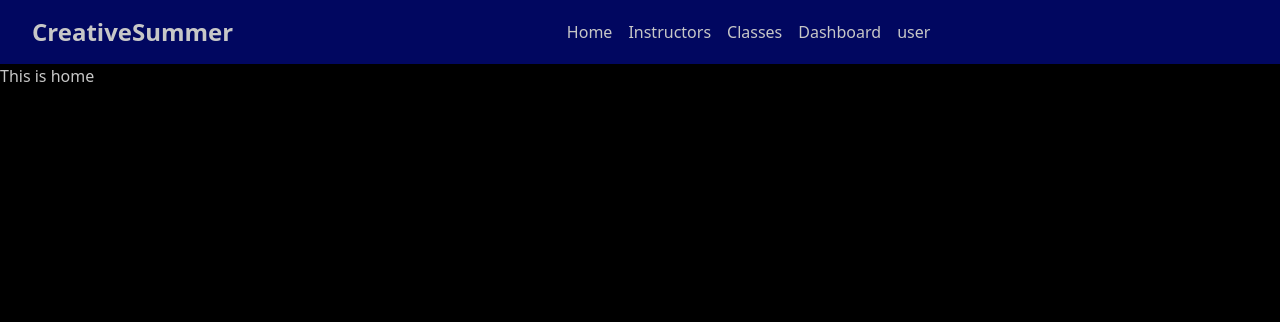
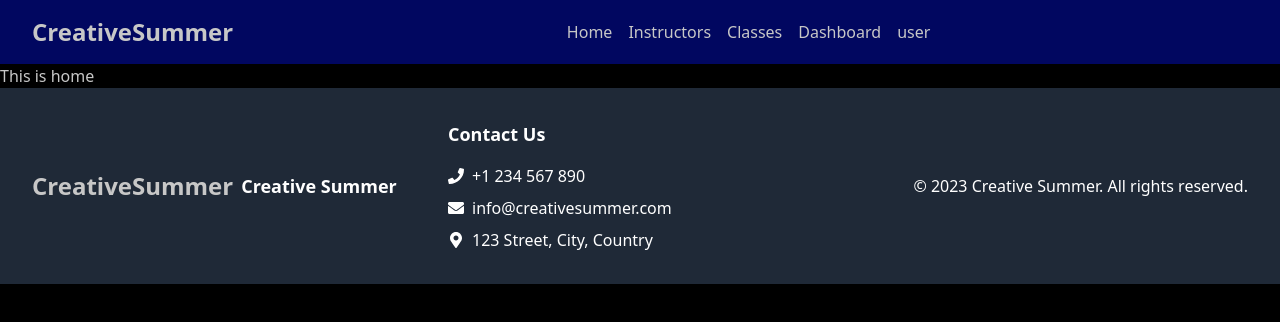
Before and after one commit to Litontripura/musical-summer, a React (Vite) app: page / in a window 1280 px wide. Shown: the top 322 px of the page. Built offline with nearby package versions, Linux system fonts and the light colour scheme.

Commit message:
i have created reasonable relevent footer

```diff
--- a/src/LayOut/Main.jsx
+++ b/src/LayOut/Main.jsx
@@ -1,4 +1,5 @@
 
+import Footer from '../Shared/Footer';
 import Navbar from '../Shared/Navbar';
 import { Outlet } from 'react-router-dom';
 
@@ -7,6 +8,7 @@ const Main = () => {
         <div>
             <Navbar></Navbar>
             <Outlet></Outlet>
+            <Footer></Footer>
         </div>
     );
 };
--- a/src/Routes/Routes.jsx
+++ b/src/Routes/Routes.jsx
@@ -10,7 +10,8 @@ const router = createBrowserRouter([
         {
             path:"/",
             element:<Home></Home>
-        }
+        },
+
       ]
     },
   ]);
--- /dev/null
+++ b/src/Shared/Footer.jsx
@@ -0,0 +1,52 @@
+
+import { FaPhone, FaEnvelope, FaMapMarkerAlt } from "react-icons/fa";
+import Logo from "../Components/Logo";
+
+const Footer = () => {
+  return (
+    <footer className="bg-gray-800 py-8">
+      <div className="max-w-7xl mx-auto px-4 sm:px-6 lg:px-8">
+        <div className="grid grid-cols-1 md:grid-cols-3 gap-8">
+
+          <div className="flex items-center justify-center md:justify-start">
+            <Logo className="text-white text-3xl" />
+            <span className="ml-2 text-white text-lg font-bold">Creative Summer</span>
+          </div>
+
+
+          <div className="flex flex-col items-center md:items-start text-center md:text-left">
+            <h3 className="text-white text-lg font-bold mb-4">Contact Us</h3>
+            <div className="flex items-center space-x-2 mb-2">
+              <FaPhone className="text-white" />
+              <a href="tel:+1234567890" className="text-white hover:text-gray-400">
+                +1 234 567 890
+              </a>
+            </div>
+            <div className="flex items-center space-x-2 mb-2">
+              <FaEnvelope className="text-white" />
+              <a
+                href="mailto:info@creativesummer.com"
+                className="text-white hover:text-gray-400"
+              >
+                info@creativesummer.com
+              </a>
+            </div>
+            <div className="flex items-center space-x-2">
+              <FaMapMarkerAlt className="text-white" />
+              <span className="text-white">
+                123 Street, City, Country
+              </span>
+            </div>
+          </div>
+
+          {/* Copyright */}
+          <div className="flex items-center justify-center md:justify-end text-white">
+            <p>&copy; {new Date().getFullYear()} Creative Summer. All rights reserved.</p>
+          </div>
+        </div>
+      </div>
+    </footer>
+  );
+};
+
+export default Footer;
--- a/src/Shared/Navbar.jsx
+++ b/src/Shared/Navbar.jsx
@@ -12,19 +12,19 @@ const Navbar = () => {
 
   const navOptions = (
     <>
-      <li>
+      <li className="py-2 md:py-0 lg:py-0">
         <NavLink to='/'>Home</NavLink>
       </li>
-      <li>
+      <li className="py-2 md:py-0 lg:py-0">
         <NavLink to='/instructors'>Instructors</NavLink>
       </li>
-      <li>
+      <li className="py-2 md:py-0 lg:py-0">
         <NavLink to='/classes'>Classes</NavLink>
       </li>
-      <li>
+      <li className="py-2 md:py-0 lg:py-0">
         <NavLink to='/dashboard'>Dashboard</NavLink>
       </li>
-      <li>
+      <li className="py-2 md:py-0 lg:py-0">
         user
       </li>
     </>
```
